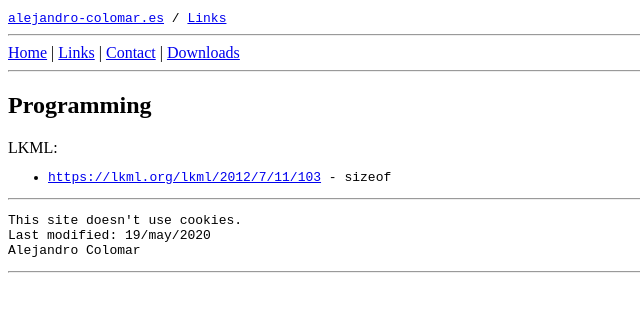
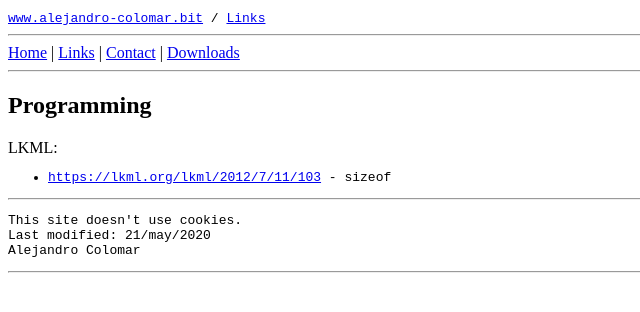
Before and after one commit to alejandro-colomar/https.alejandro-colomar.com, a plain HTML site: page share/html/links.html in a window 1280 px wide. Shown: the full height of the page, 0-640 px from the left. Drawn offline with Linux system fonts and the light colour scheme.

Commit message:
Use .bit TLD

```diff
--- a/share/html/links.html
+++ b/share/html/links.html
@@ -5,7 +5,7 @@
 <!--    SPDX-License-Identifier:  GPL-2.0-only                       -->
 <!--------------------------------------------------------------------->
 <head>
-<title>alejandro-colomar.es/dev</title>
+<title>www.alejandro-colomar.bit/links</title>
 <link rel="shortcut icon" href="/pictures/alx.ico"/>
 </head>
 
@@ -17,7 +17,7 @@
 <!-- Navigation bar --------------------------------------------------->
 <!--------------------------------------------------------------------->
 <tt>
-<a href="/index.html">alejandro-colomar.es</a>
+<a href="/index.html">www.alejandro-colomar.bit</a>
 /
 <a href="/links.html">Links</a>
 </tt>
@@ -59,7 +59,7 @@ LKML:
 <hr/>
 <pre>
 This site doesn't use cookies.
-Last modified: 19/may/2020
+Last modified: 21/may/2020
 Alejandro Colomar
 </pre>
 <hr/>
```
Also changed, not shown: share/html/contact.html (+3 -3 lines), share/html/downloads/index.html (+3 -3 lines), share/html/index.html (+3 -3 lines), 5 other files.
